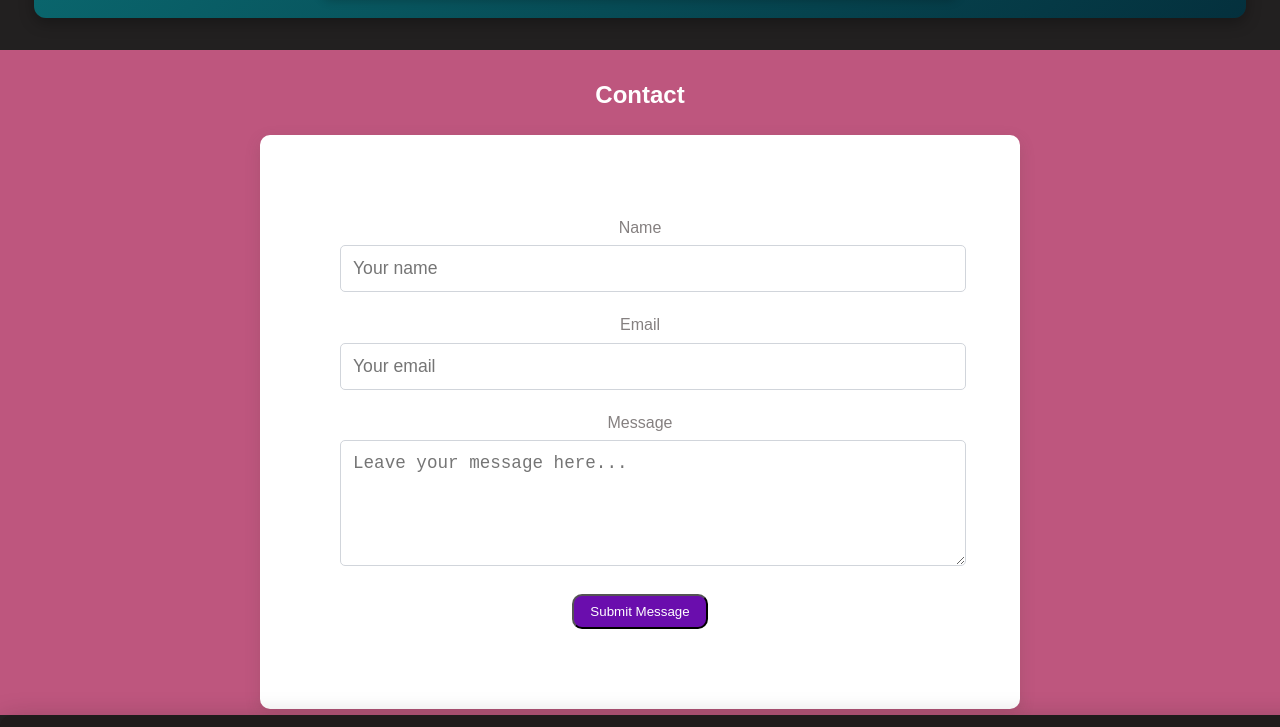
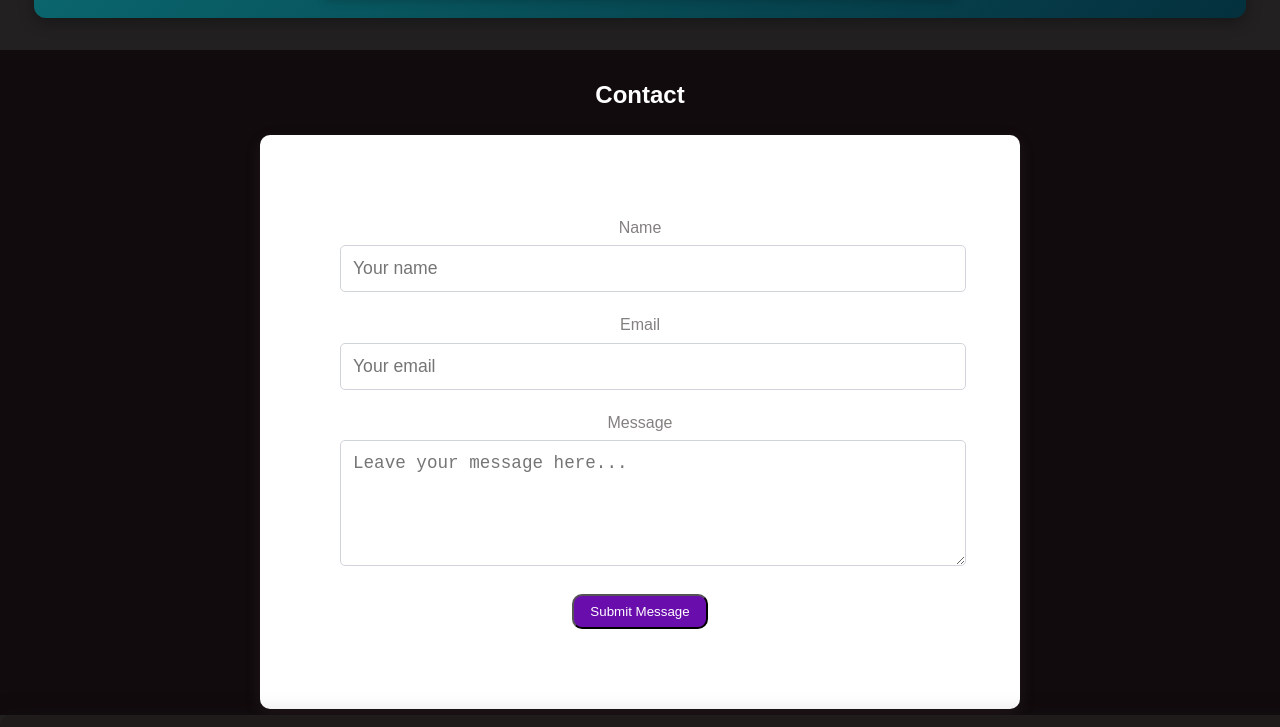
Before and after one commit to thoufiqt230/portfoli, a plain HTML site: page index.html in a window 1280 px wide. Shown: the part 2632-3359 px from the top of the page. Drawn offline with Linux system fonts and the light colour scheme.

Commit message:
Update style.css

```diff
--- a/style.css
+++ b/style.css
@@ -250,7 +250,7 @@ header {
    Contact Section
 ======================== */
 .contact {
-  background-color: rgb(190, 86, 126);
+  background-color: rgb(17, 11, 14);
   padding: 0.4rem 0.4rem;
    text-align: center;
 }
```
